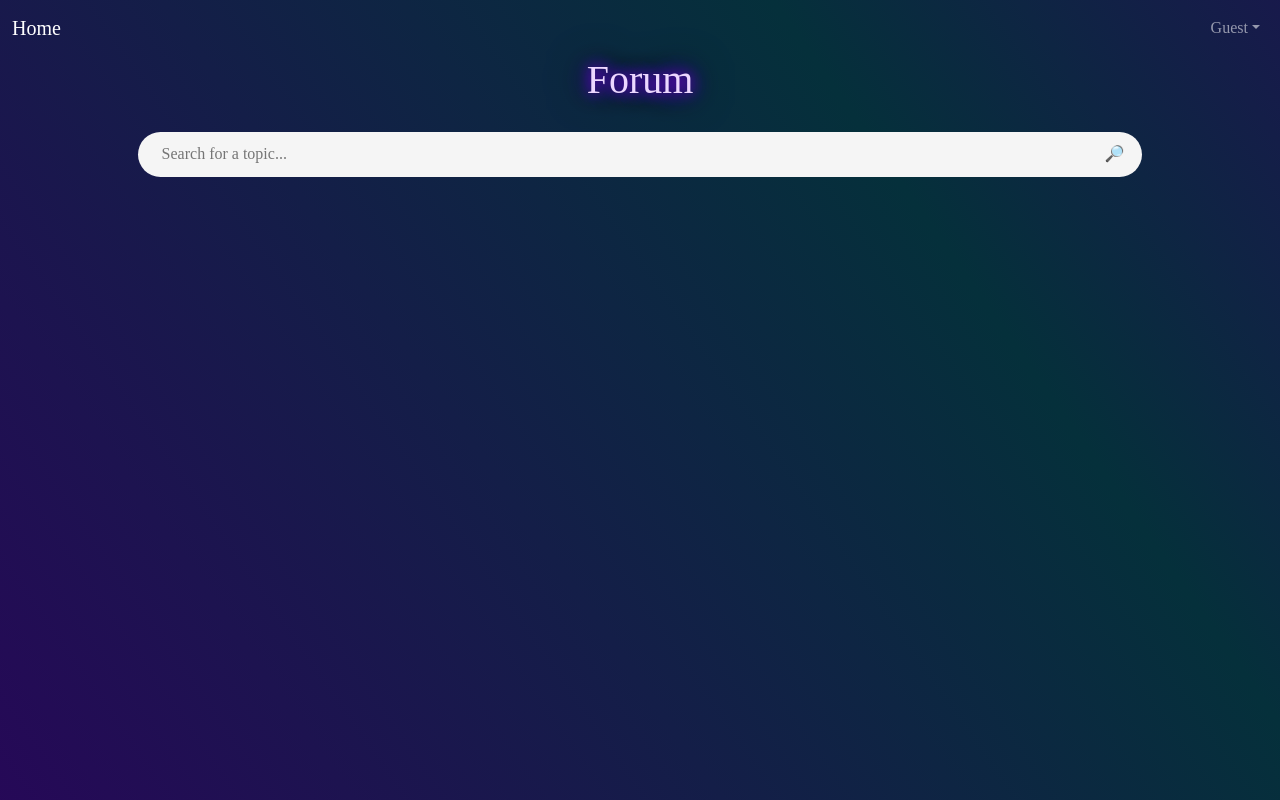
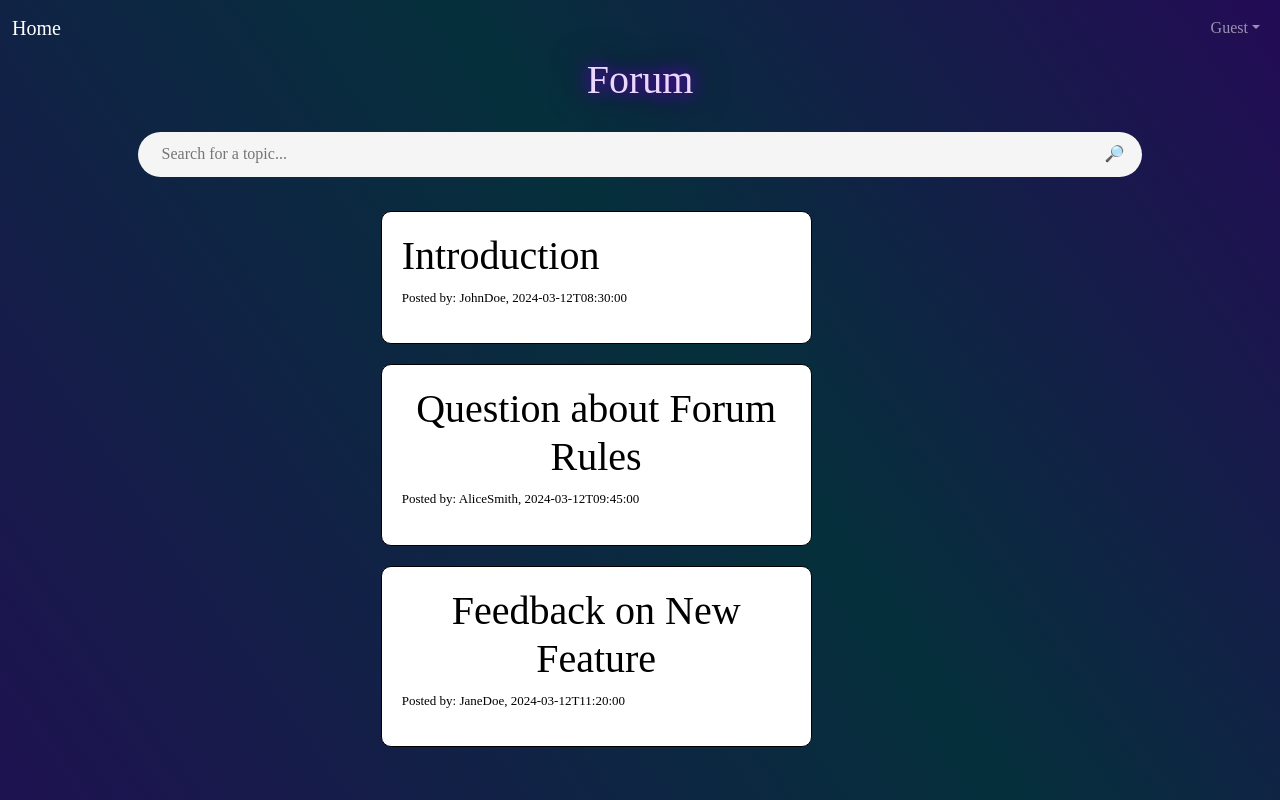
Before and after one commit to jennijjjj/FrontEnd-SENG401, a React (Create React App) app in the folder godle-react/: page /Forum in a window 1280 px wide. Built offline with nearby package versions, Linux system fonts and the light colour scheme; a web font is replaced by a local one.

Commit message:
thread cards created

```diff
--- a/godle-react/src/ForumComponents/ForumHome.js
+++ b/godle-react/src/ForumComponents/ForumHome.js
@@ -55,14 +55,6 @@ const Forum = () => {
         }
       });
 
-    function forumList() {
-        if (searchShow) {
-          return (
-            <ForumList filteredSearch={filteredSearch}/>
-          );
-        }
-      }
-
     return (
         <div className="align-center">
             <h1 className="titleText">Forum</h1>
@@ -80,7 +72,7 @@ const Forum = () => {
                 </button>
             </div>
             <div>
-                {forumList()}
+                <ForumList filteredSearch={filteredSearch} />
             </div>
         </div>
     );
--- a/godle-react/src/ForumComponents/ThreadCard.js
+++ b/godle-react/src/ForumComponents/ThreadCard.js
@@ -7,7 +7,8 @@ function ThreadCard({thread}) {
   const flexColumn={
     display: "flex",
     flexDirection: "column",
-    alignItems: "center",
+    alignItems: "flex-start",
+    justifyContent: "space-between",
   }
   const flexRow={
     display: "flex",
@@ -17,7 +18,12 @@ function ThreadCard({thread}) {
 
 
   return(
-    <div className="cardContainer">
+    <div className="cardContainer" style={{width:"80%"}}>
+        <div style={flexColumn}>
+        <div style={flexRow}></div>
+            <h1>{thread.subtitle}</h1>
+            <p style={{fontSize:"small"}}>Posted by: {thread.user}, {thread.date}</p>
+        </div>
 
 
     </div>
```
